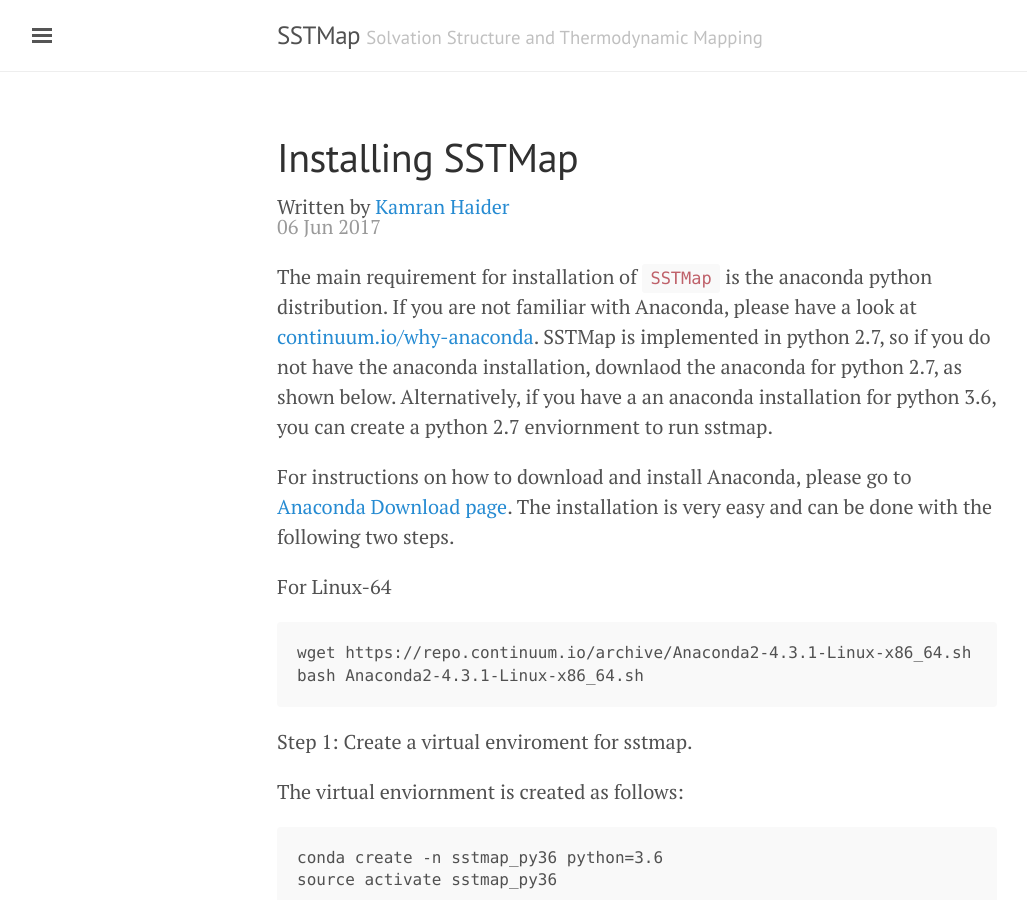
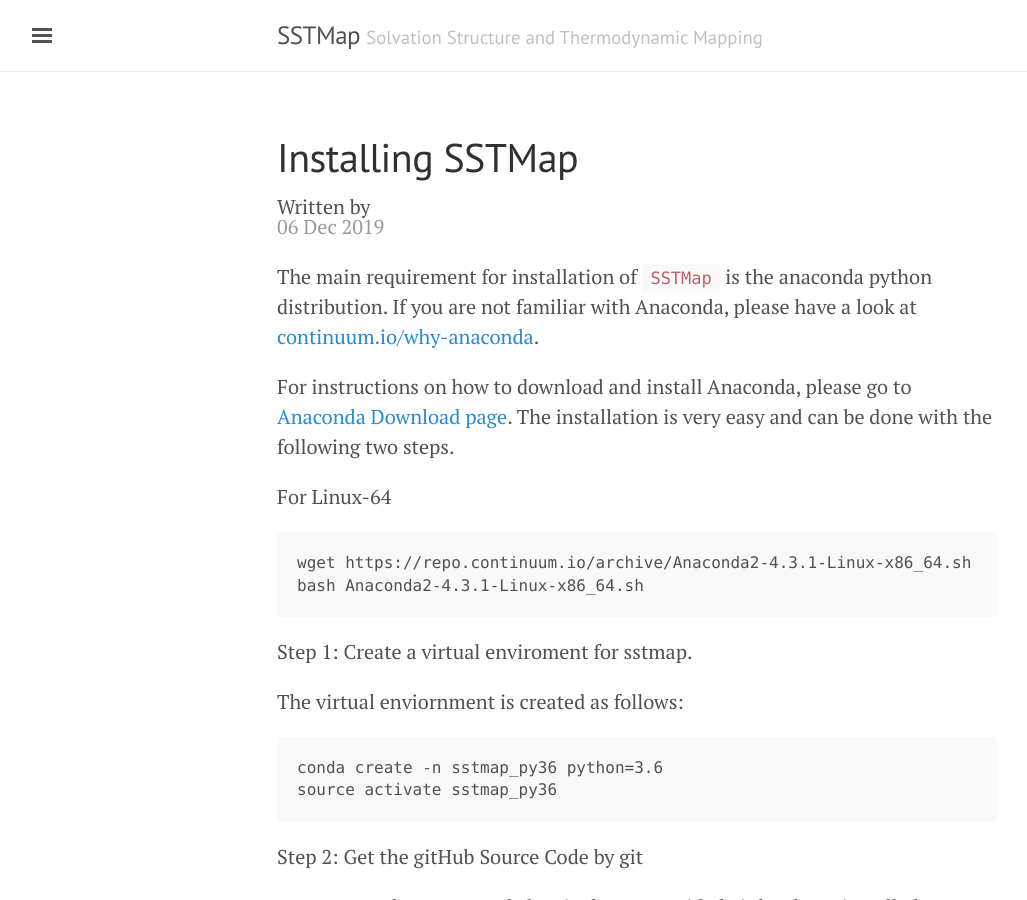
Before and after one commit to KurtzmanLab/SSTMap, a Jekyll site: the page built from _posts/2019-12-05-getting-started.md, in a window 1280 px wide and 900 px high. Shown: the whole window, without its empty margins (3-1030 px from the left). Built offline with Jekyll 4.4.1, drawn with Linux system fonts in a browser that asks for light colours; some of the changed text lies outside the part shown.

````diff
--- a/_posts/2019-12-05-getting-started.md
+++ b/_posts/2019-12-05-getting-started.md
@@ -1,11 +1,11 @@
 ---
 layout: post
-author: kamran-haider
+author: Eric Chen & Kamran-Haider
 title: Installing SSTMap
-date: 2017-06-06
+date: 2019-12-06
 published: true
 ---
-The main requirement for installation of `SSTMap` is the anaconda python distribution. If you are not familiar with Anaconda, please have a look at [continuum.io/why-anaconda](https://www.continuum.io/why-anaconda). SSTMap is implemented in python 2.7, so if you do not have the anaconda installation, downlaod the anaconda for python 2.7, as shown below. Alternatively, if you have a an anaconda installation for python 3.6, you can create a python 2.7 enviornment to run sstmap.
+The main requirement for installation of `SSTMap` is the anaconda python distribution. If you are not familiar with Anaconda, please have a look at [continuum.io/why-anaconda](https://www.continuum.io/why-anaconda).
 
 <!--more-->
 
@@ -73,7 +73,7 @@ In Ubuntu:
 ```bash
 sudo apt-get install g++
 ```
-Step 5 : Install the sstmap by wheel
+Step 5 : Install the SSTMap by wheel
 
 if you get the souce code by git clone:
 ```bash
````
